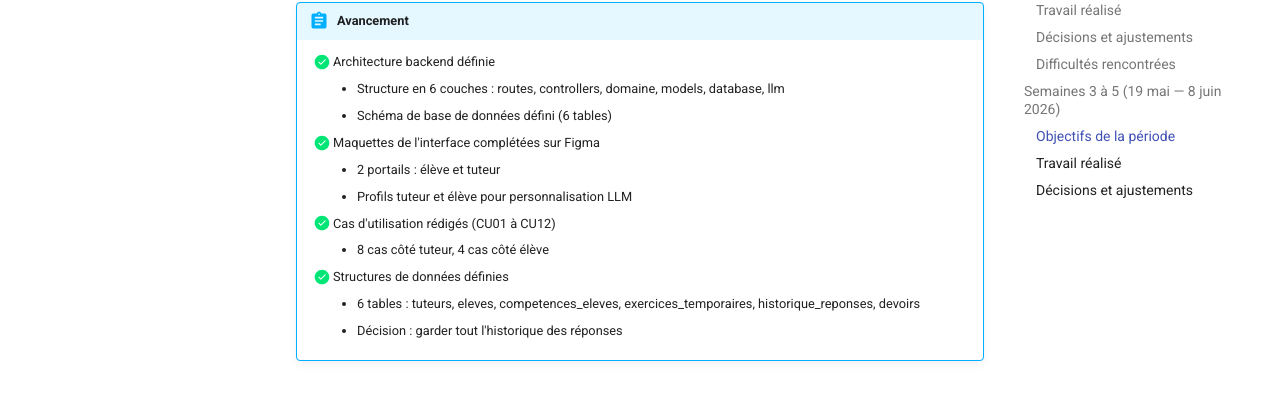
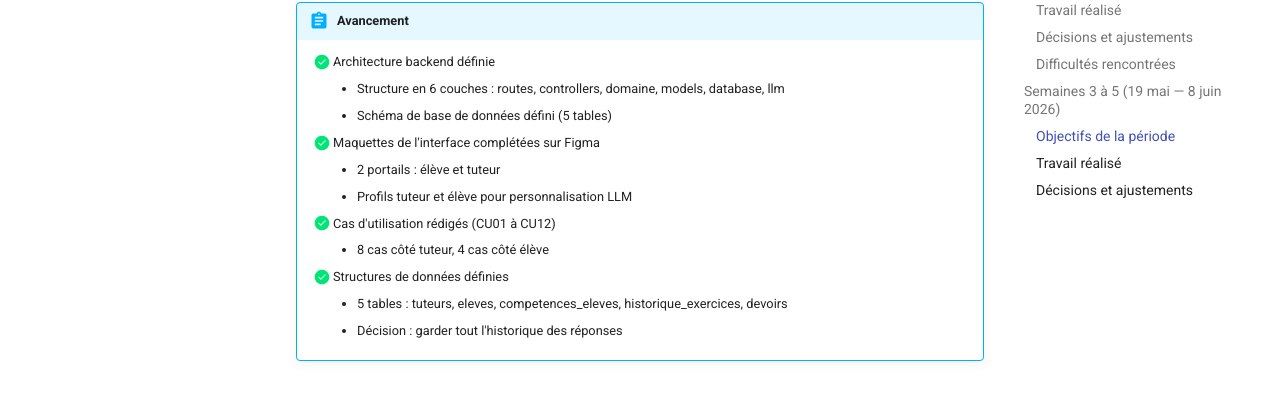
Before and after one commit to IsabelleGuillard/Projet-IFT3150, an MkDocs documentation site: the page built from docs/suivi.md, in a window 1280 px wide and 900 px high, scrolled down 2002 px. Shown: the part 152-550 px from the top of the window. Built offline with MkDocs 1.6.1 and Material for MkDocs 9.7.7, drawn with Linux system fonts in a browser that asks for light colours; comment, search, counter and statistics services are not loaded.

Commit message:
Update suivi.md

```diff
--- a/docs/suivi.md
+++ b/docs/suivi.md
@@ -70,14 +70,14 @@ title: Suivi du projet
 !!! abstract "Avancement"
     - [x] Architecture backend définie
         - Structure en 6 couches : routes, controllers, domaine, models, database, llm
-        - Schéma de base de données défini (6 tables)
+        - Schéma de base de données défini (5 tables)
     - [x] Maquettes de l'interface complétées sur Figma
         - 2 portails : élève et tuteur
         - Profils tuteur et élève pour personnalisation LLM
     - [x] Cas d'utilisation rédigés (CU01 à CU12)
         - 8 cas côté tuteur, 4 cas côté élève
     - [x] Structures de données définies
-        - 6 tables : tuteurs, eleves, competences_eleves, exercices_temporaires, historique_reponses, devoirs
+        - 5 tables : tuteurs, eleves, competences_eleves, historique_exercices, devoirs
         - Décision : garder tout l'historique des réponses
 
 ### Décisions et ajustements
```
